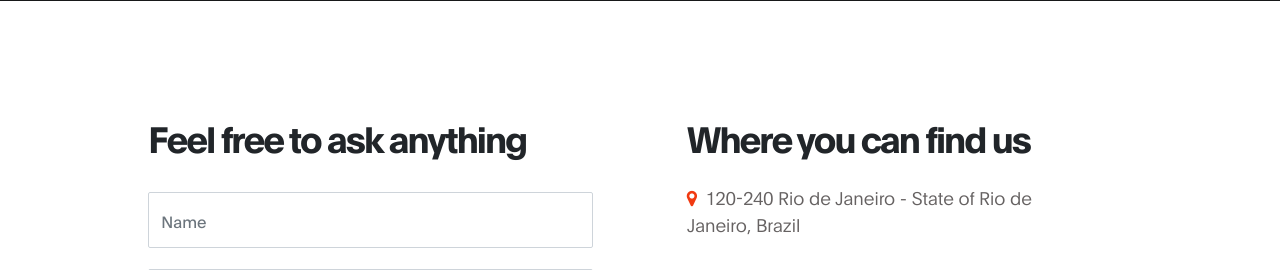
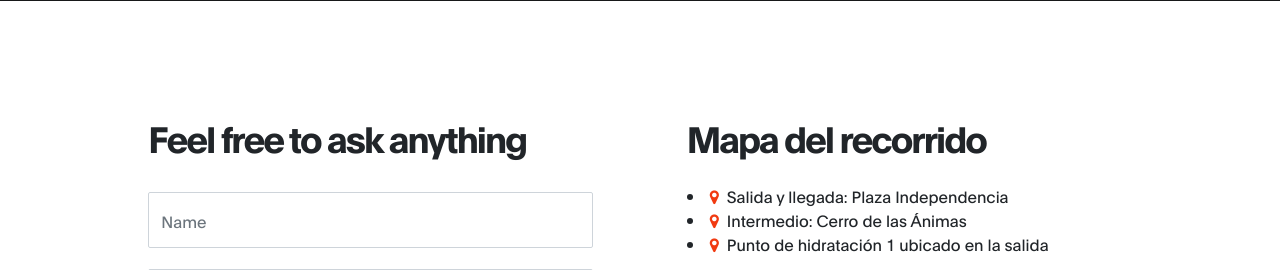
Before and after one commit to loucamasta/TP2-IDS, a Flask app: page / in a window 1280 px wide. Shown: the part 4094-4364 px from the top of the page. Run offline with Flask 3, Linux system fonts and the light colour scheme; some libraries are stand-ins or nearby versions.

Commit message:
Agrega descripción del recorrido con puntos de salida e hidratación

```diff
--- a/templates/index.html
+++ b/templates/index.html
@@ -265,7 +265,7 @@
      </section>
 
 
-     <!-- SCHEDULE -->
+     <!-- REGLAMENTO -->
      <section class="schedule section" id="schedule">
                <div class="container">
                     <div class="row">
@@ -395,9 +395,17 @@
                     </div>
 
                     <div class="mx-auto mt-4 mt-lg-0 mt-md-0 col-lg-5 col-md-6 col-12">
-                        <h2 class="mb-4" data-aos="fade-up" data-aos-delay="600">Where you can <span>find us</span></h2>
+                        <h2 class="mb-4" data-aos="fade-up" data-aos-delay="600">Mapa del recorrido</h2>
+                        <li data-aos="fade-up" data-aos-delay="100">
+                            <i class="fa fa-map-marker mr-1"></i> Salida y llegada: Plaza Independencia
+                        </li>
+                        <li data-aos="fade-up" data-aos-delay="200">
+                            <i class="fa fa-map-marker mr-1"></i> Intermedio: Cerro de las Ánimas
+                        </li>
+                        <li data-aos="fade-up" data-aos-delay="300">
+                            <i class="fa fa-map-marker mr-1"></i> Punto de hidratación 1 ubicado en la salida
+                        </li>
 
-                        <p data-aos="fade-up" data-aos-delay="800"><i class="fa fa-map-marker mr-1"></i> 120-240 Rio de Janeiro - State of Rio de Janeiro, Brazil</p>
 <!-- How to change your own map point
 	1. Go to Google Maps
 	2. Click on your location point
```
